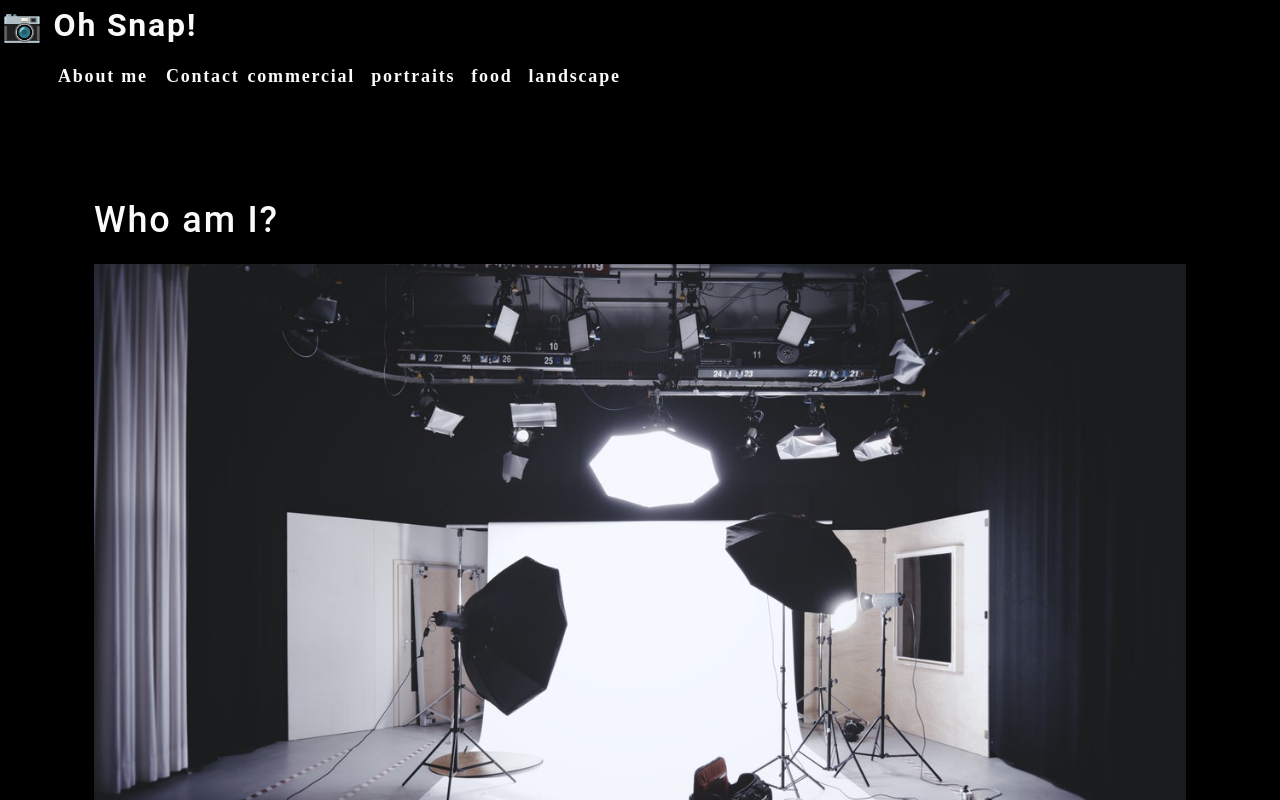
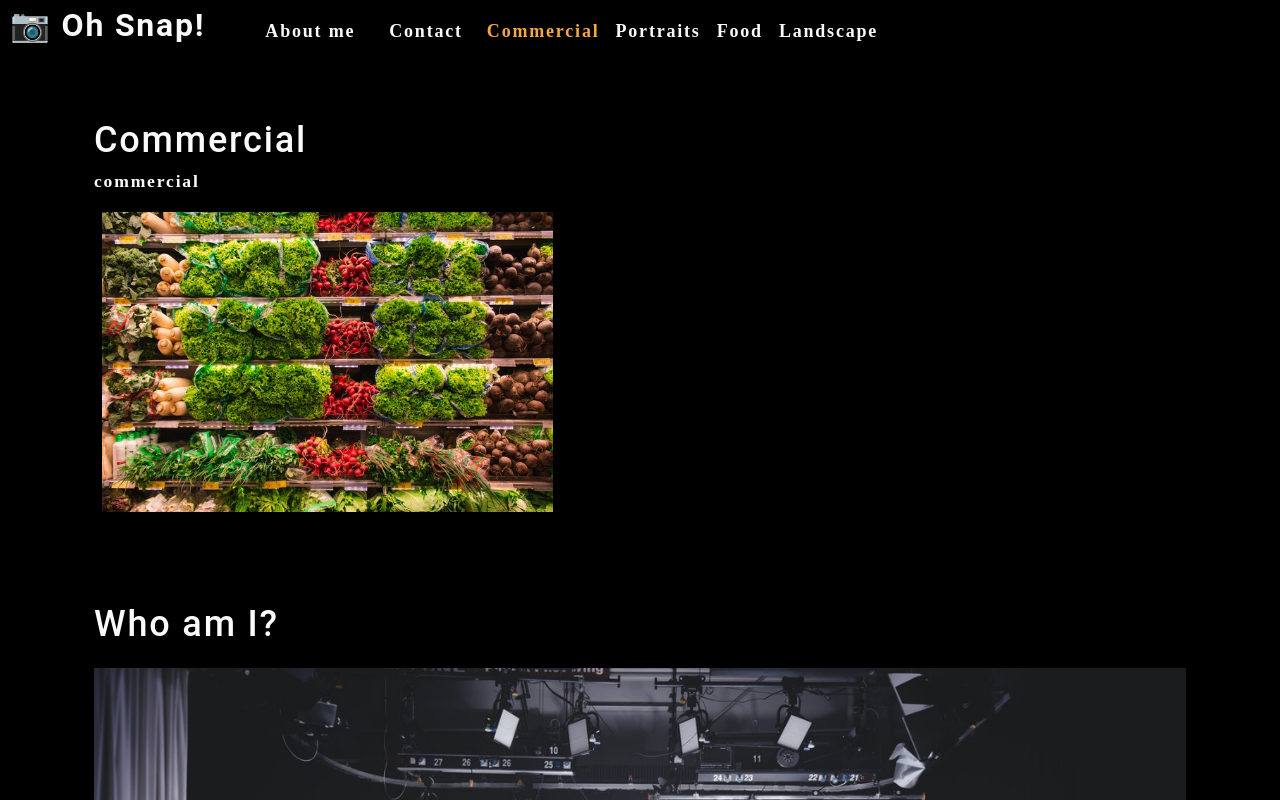
Before and after one commit to theprattler/photo-port, a React (Create React App) app: page / in a window 1280 px wide. Shown: the top 800 px of the page. Built offline with nearby package versions, Linux system fonts and the light colour scheme.

Commit message:
added hooks, document.title rerenders

```diff
--- a/src/App.js
+++ b/src/App.js
@@ -1,13 +1,30 @@
-import React from 'react';
+import React, { useState } from 'react';
 import Nav from './components/Nav';
 import About from './components/About';
+import Gallery from './components/Gallery';
 
 
 function App() {
+  const [categories] = useState([
+    {
+      name: 'commercial',
+      description: 'Photos of grocery stores, food trucks, and other commercial projects',
+    },
+    { name: 'portraits', description: 'Portraits of people in my life' },
+    { name: 'food', description: 'Delicious delicacies' },
+    { name: 'landscape', description: 'Fields, farmhouses, waterfalls, and the beauty of nature' },
+  ]);
+
+  const [currentCategory, setCurrentCategory] = useState(categories[0]);
   return (
     <div>
-      <Nav></Nav>
+      <Nav
+        categories={categories}
+        setCurrentCategory={setCurrentCategory}
+        currentCategory={currentCategory}
+      ></Nav>
       <main>
+        <Gallery></Gallery>
         <About></About>
       </main>
     </div>
--- /dev/null
+++ b/src/components/Gallery/index.js
@@ -0,0 +1,25 @@
+import React from 'react';
+import { capitalizeFirstLetter } from '../../utils/helpers';
+import photo from '../../assets/small/commercial/0.jpg';
+
+function Gallery(props) {
+  const currentCategory = {
+    name: 'commercial',
+    description: 'Photos of grocery stores, food trucks, and other commercial projects'
+  };
+  return (
+    <section>
+      <h1>{capitalizeFirstLetter(currentCategory.name)}</h1>
+      <p>{currentCategory.name}</p>
+      <div className='flex-row'>
+        <img
+          src={photo}
+          alt='Commercial Example'
+          className='img-thumbnail mx-1'
+        />
+      </div>
+    </section>
+  );
+}
+
+export default Gallery;
--- a/src/components/Nav/index.js
+++ b/src/components/Nav/index.js
@@ -1,25 +1,19 @@
-import React from 'react';
+import React, { useEffect } from 'react';
+import { capitalizeFirstLetter } from '../../utils/helpers';
 
-function Nav() {
-  const categories = [
-    {
-      name: "commercial",
-      description:
-        "Photos of grocery stores, food trucks, and other commercial projects",
-    },
-    { name: "portraits", description: "Portraits of people in my life" },
-    { name: "food", description: "Delicious delicacies" },
-    {
-      name: "landscape",
-      description: "Fields, farmhouses, waterfalls, and the beauty of nature",
-    },
-  ];
+function Nav(props) {
+  const {
+    categories = [],
+    setCurrentCategory,
+    currentCategory,
+  } = props;
 
-  function categorySelected(name) {
-    console.log(`${name} clicked`)
-  }
+  useEffect(() => {
+    document.title = capitalizeFirstLetter(currentCategory.name);
+  }, [currentCategory]);
+
   return (
-    <header>
+    <header className='flex-row px-1'>
       <h2>
         <a data-testid="link" href="/">
           <span role="img" aria-label="camera"> 📷</span> Oh Snap!
@@ -32,16 +26,22 @@
               About me
             </a>
           </li>
-          <li>
+          <li className='mx-2'>
             <span>Contact</span>
           </li>
           {categories.map((category) => (
             <li
-              className='mx-1'
+              className={`mx-1 ${
+                currentCategory.name === category.name && 'navActive'
+              }`}
               key={category.name}
             >
-              <span onClick={() => categorySelected(category.name)}>
-                {category.name}
+              <span
+                onClick={() => {
+                  setCurrentCategory(category)
+                }}
+              >
+                {capitalizeFirstLetter(category.name)}
               </span>
             </li>
           ))}
```
